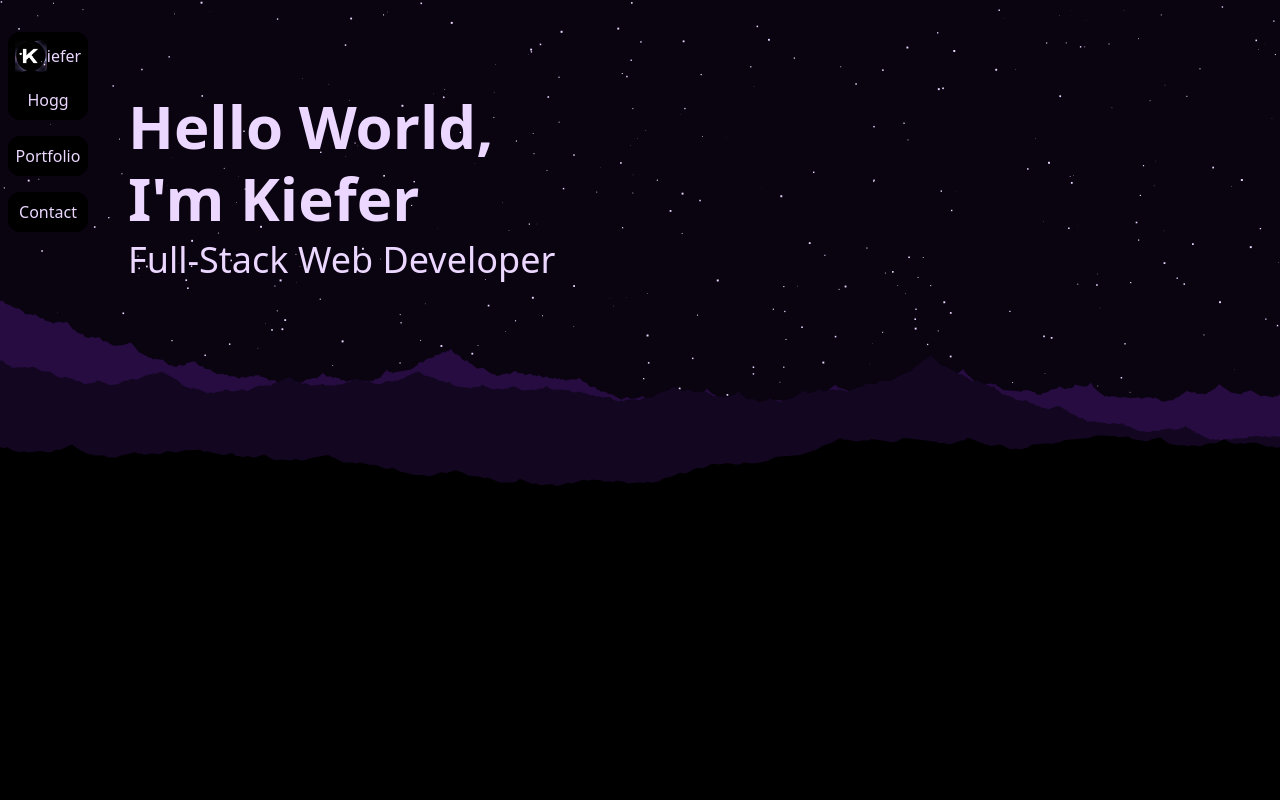
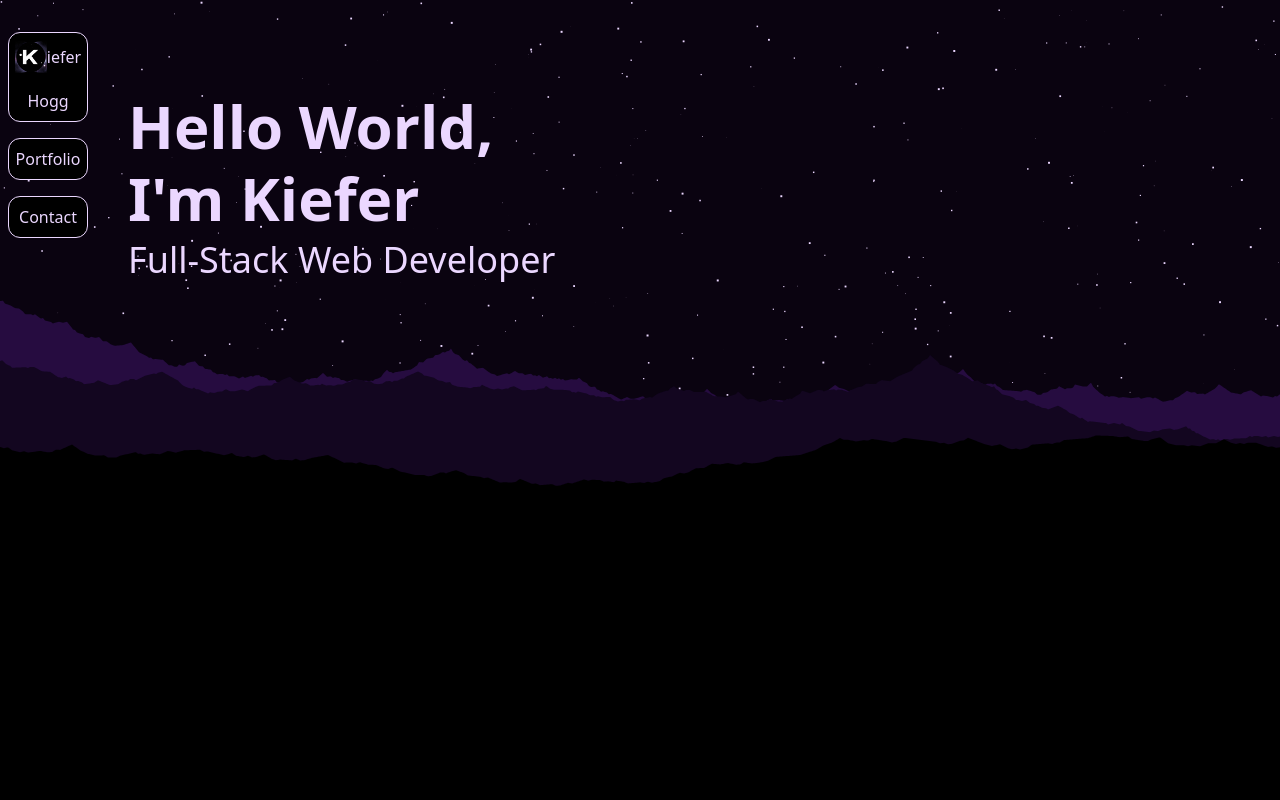
Before and after one commit to kieferhogg/portfolio, a Next.js app: page / in a window 1280 px wide. Shown: the top 800 px of the page. Built offline with nearby package versions, Linux system fonts and the light colour scheme.

Commit message:
made buttons better

```diff
--- a/src/pages/index.tsx
+++ b/src/pages/index.tsx
@@ -23,7 +23,7 @@ const Home: NextPage = () => {
       </Head>
       <nav className="flex-row justify-start w-20 m-2 h-screen fixed top-0 left-0 hidden md:flex z-10 text-husqy-textColor">
         <ul className="flex flex-col items-center w-full mt-4">
-          <li className="flex flex-row justify-center items-center w-full my-2 bg-black hover:bg-[#454545] rounded-xl">
+          <li className="flex flex-row justify-center items-center w-full my-2 bg-black hover:bg-[#454545] rounded-xl border border-husqy-textColor">
             <Link href="/#home" scroll={false}>
               <p className="flex flex-row justify-center items-center w-full h-full py-2">
                 <Image src="/images/favicon.png" alt="Home" className="w-8 h-8" width={32} height={32} />
@@ -34,14 +34,14 @@ const Home: NextPage = () => {
               </p>
             </Link>
           </li>
-          <li className="flex flex-row justify-center items-center w-full my-2 bg-black hover:bg-[#454545] rounded-xl">
+          <li className="flex flex-row justify-center items-center w-full my-2 bg-black hover:bg-[#454545] rounded-xl border border-husqy-textColor">
             <Link href="/#portfolio" scroll={false}>
               <p className="flex flex-row justify-center items-center w-full h-full py-2">
                 Portfolio
               </p>
             </Link>
           </li>
-          <li className="flex flex-row justify-center items-center w-full my-2 bg-black hover:bg-[#454545] rounded-xl">
+          <li className="flex flex-row justify-center items-center w-full my-2 bg-black hover:bg-[#454545] rounded-xl border border-husqy-textColor">
             <Link href="/#contact" scroll={false}>
               <p className="flex flex-row justify-center items-center w-full h-full py-2">
                 Contact
```
